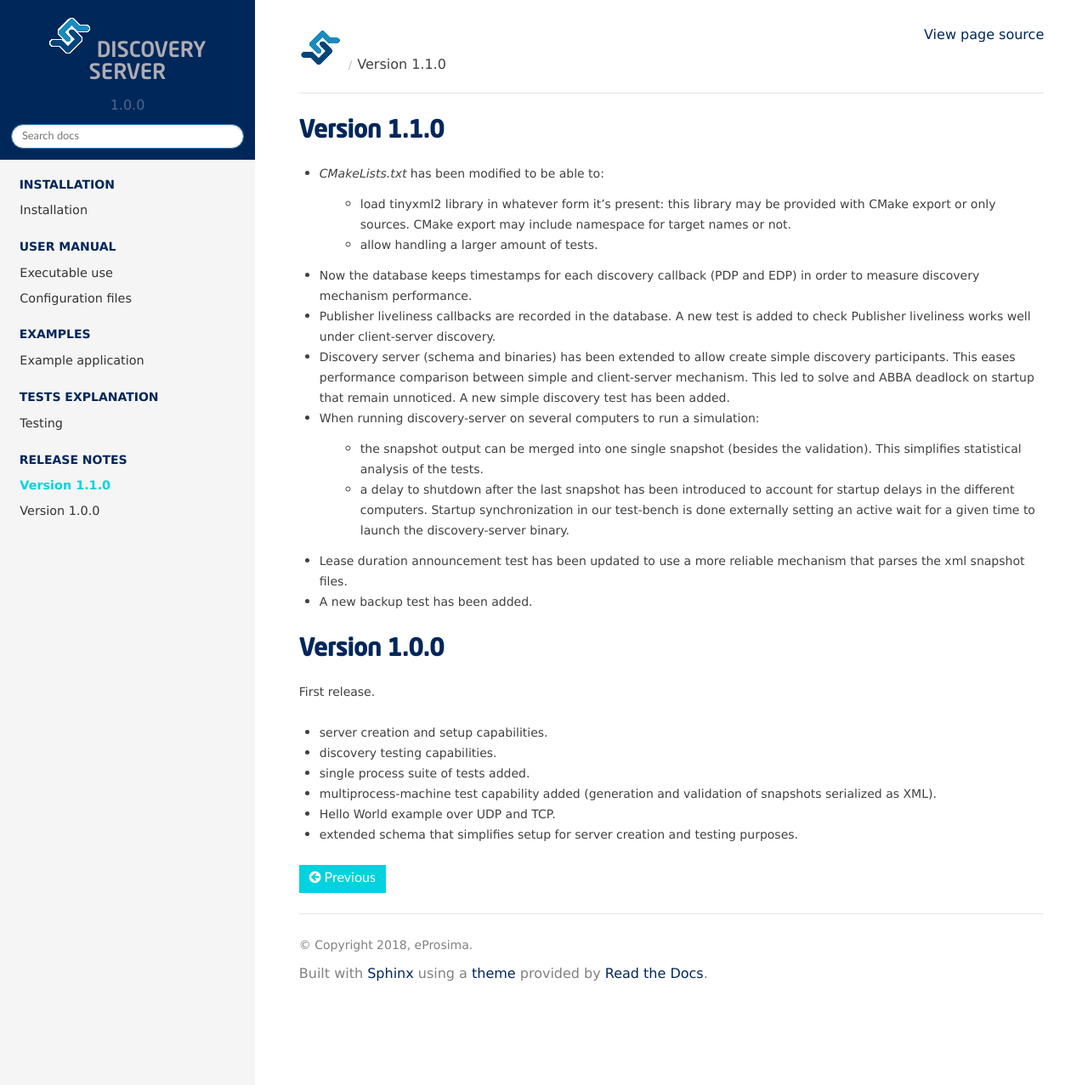
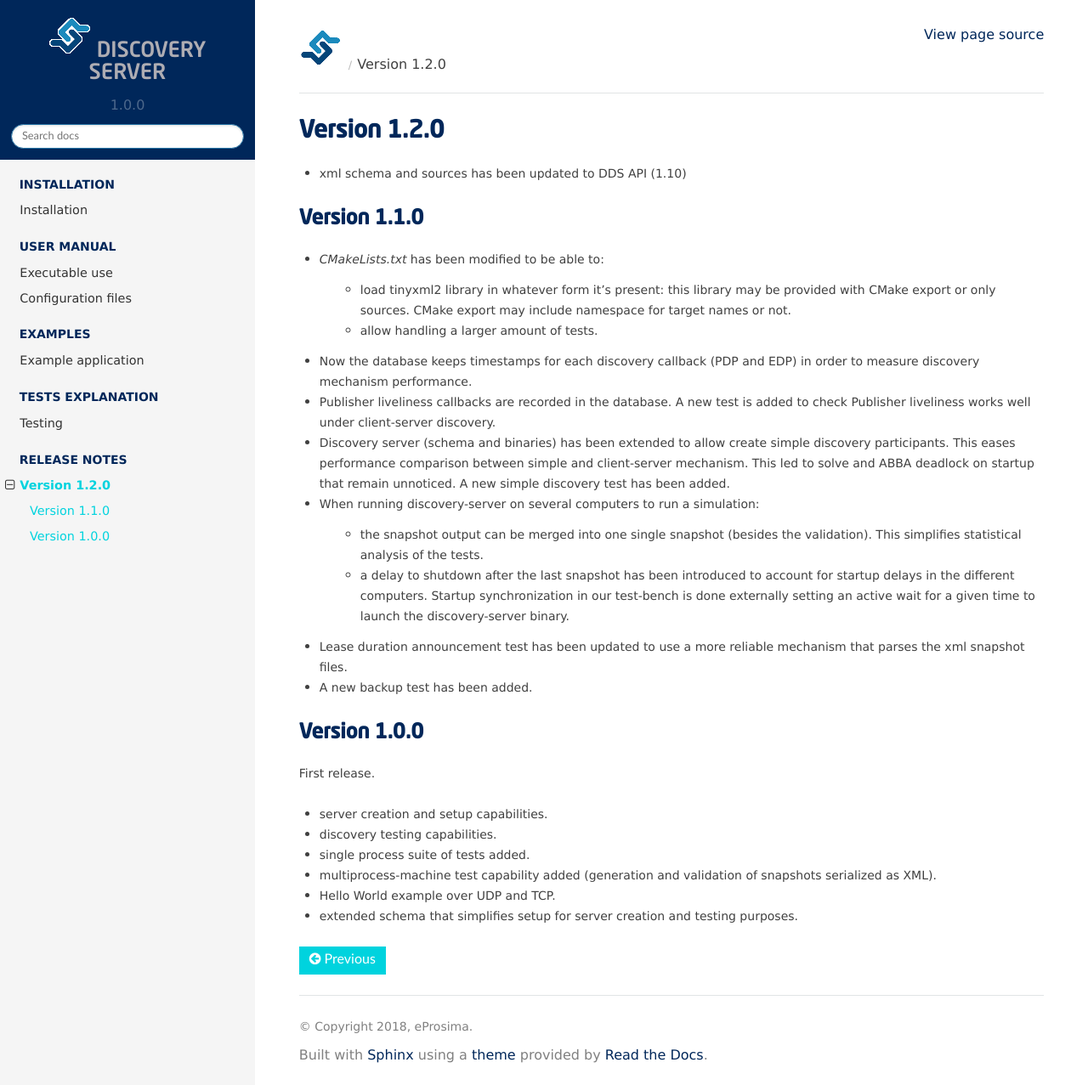
Before and after one commit to eProsima/Discovery-Server-docs, a Sphinx documentation site: the page built from docs/notes.rst, in a window 1280 px wide and 1277 px high. Shown: the whole window at 85% size. Built offline with Sphinx 7.4.7 and the Read the Docs theme 2.0.0, drawn with Linux system fonts in a browser that asks for light colours.

```diff
--- a/docs/installation.rst
+++ b/docs/installation.rst
@@ -35,7 +35,7 @@ discovery-server.repos_ and call:
 
 on the **[SOURCES]** directory where the user wants to keep the repositories.
 
-.. _discovery-server.repos: https://raw.githubusercontent.com/eProsima/Discovery-Server/v1.1.0/discovery-server.repos
+.. _discovery-server.repos: https://raw.githubusercontent.com/eProsima/Discovery-Server/master/discovery-server.repos
 
 In order to avoid using vcstool the following repositories should be downloaded from github into **SOURCES**:
 
--- a/docs/notes.rst
+++ b/docs/notes.rst
@@ -1,3 +1,8 @@
+Version 1.2.0
+*************
+
+* xml schema and sources has been updated to DDS API (1.10)
+
 Version 1.1.0
 #############
 
```
Also changed, not shown: 2 other files.
